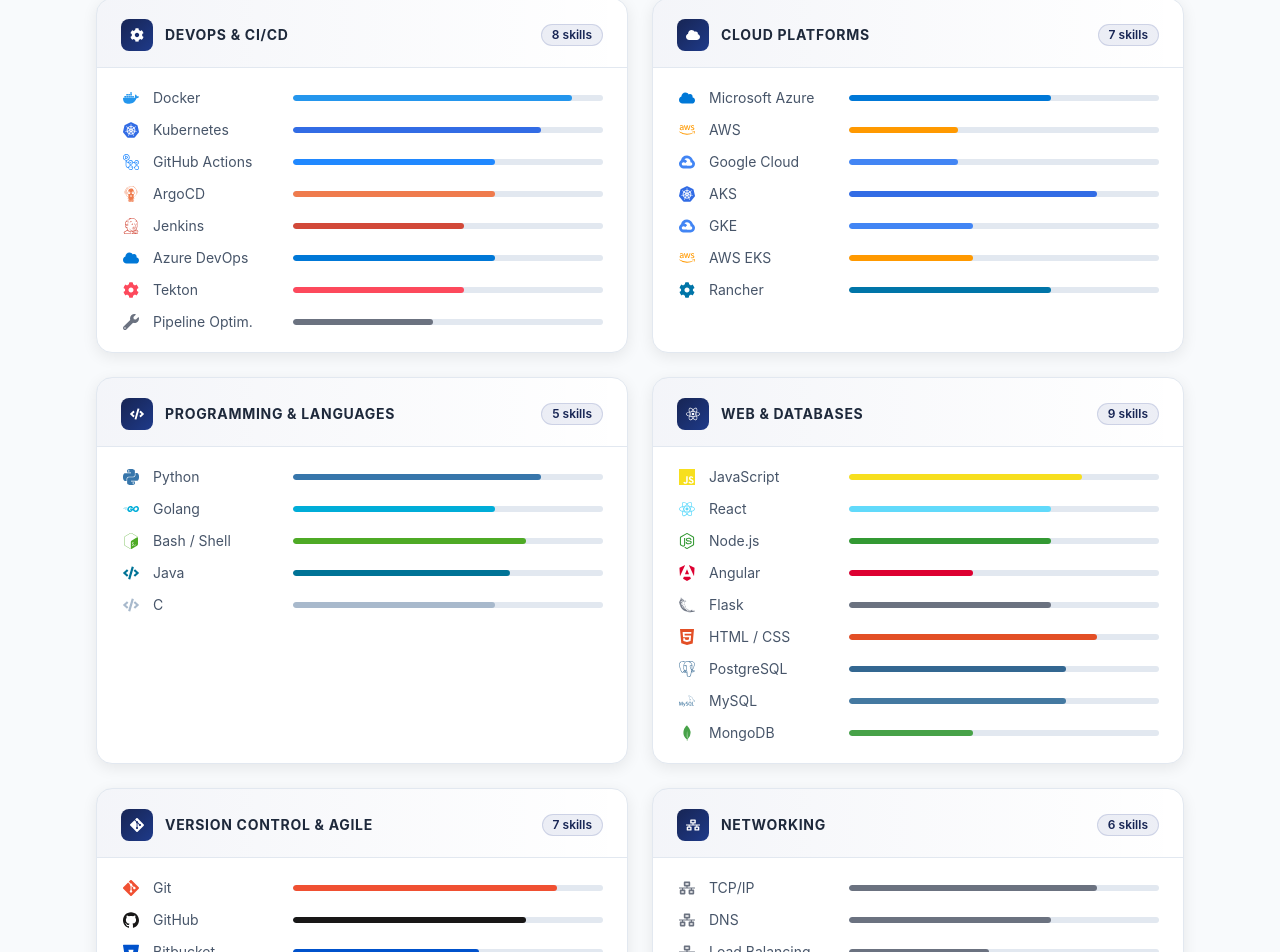
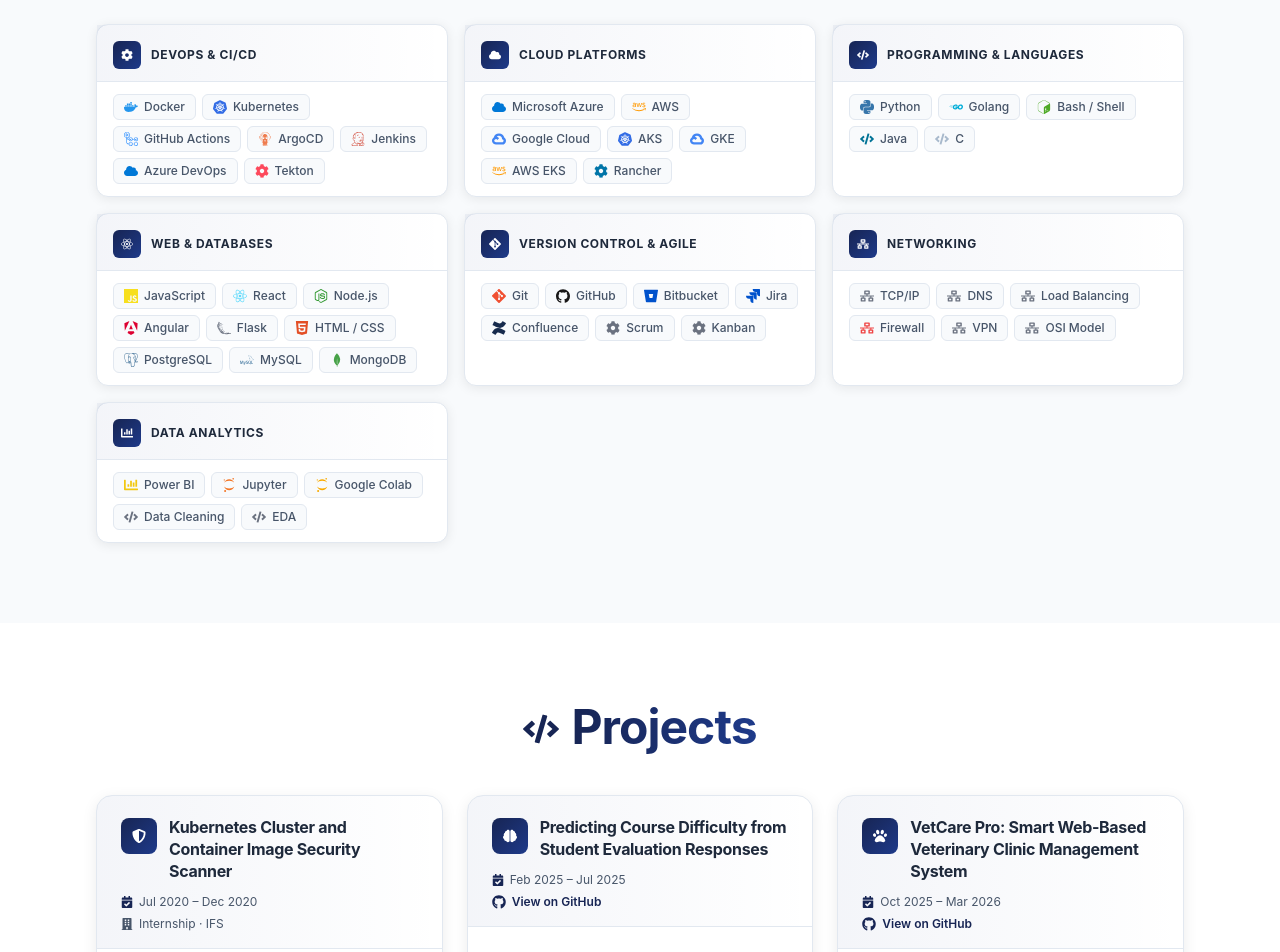
Before and after one commit to kalharatennakoon/kalharatennakoon.github.io, a React (Vite) app: page / in a window 1280 px wide. Shown: the part 3170-4122 px from the top of the page. Built offline with nearby package versions, Linux system fonts and the light colour scheme; a web font is replaced by a local one.

Commit message:
Refactor Education, Projects, and Skills components to enhance content accuracy, improve styling, and update skill representation

```diff
--- a/src/components/Education.tsx
+++ b/src/components/Education.tsx
@@ -71,7 +71,9 @@
                         'Data Structures & Algorithms',
                         'Network Security',
                         'Database Design',
-                        'UX/UI Design',
+                        'UI/UX Design',
+                        'Discrete Mathematics',
+                        'Digital Entrepreneurship',
                       ].map((item) => (
                         <li key={item} className="flex items-center gap-2 text-sm text-[var(--text-secondary)]">
                           <FaChevronRight className="text-[var(--color-primary)] text-xs flex-shrink-0" />
--- a/src/components/Projects.tsx
+++ b/src/components/Projects.tsx
@@ -1,9 +1,11 @@
-import { FaCode, FaGithub, FaBuilding, FaCalendarCheck } from 'react-icons/fa'
+import { FaCode, FaGithub, FaBuilding, FaCalendarCheck, FaShieldAlt, FaBrain, FaPaw, FaCar, FaHospital } from 'react-icons/fa'
+import type { IconType } from 'react-icons'
 
 interface Project {
   title: string
   description: string
   technologies: string[]
+  icon: IconType
   github?: string
   date?: string
   subtitle?: string
@@ -15,6 +17,7 @@
       title: 'Kubernetes Cluster and Container Image Security Scanner',
       description: 'Containerized security scanning tool deployed on Kubernetes to detect vulnerabilities in container images and cluster configurations for secure DevOps pipelines.',
       technologies: ['Docker', 'Kubernetes', 'Golang', 'ArgoCD', 'Rancher', 'AKS', 'GKE', 'Azure DevOps', 'Shell Scripting', 'CI/CD'],
+      icon: FaShieldAlt,
       date: 'Jul 2020 – Dec 2020',
       subtitle: 'Internship · IFS',
     },
@@ -22,6 +25,7 @@
       title: 'Predicting Course Difficulty from Student Evaluation Responses',
       description: 'Supervised ML models to predict perceived course difficulty from student evaluation data, identifying instructor attributes as key predictors using statistical validation and classification algorithms.',
       technologies: ['Python', 'Scikit-learn', 'Pandas', 'Matplotlib', 'Seaborn', 'SPSS', 'Machine Learning', 'Statistics'],
+      icon: FaBrain,
       github: 'https://github.com/kalharatennakoon/course-difficulty-analysis',
       date: 'Feb 2025 – Jul 2025',
     },
@@ -29,6 +33,7 @@
       title: 'VetCare Pro: Smart Web-Based Veterinary Clinic Management System',
       description: 'Full-stack veterinary clinic management system with appointment scheduling, electronic medical records, billing, inventory management, and an ML service for disease prediction and demand forecasting.',
       technologies: ['React', 'Node.js', 'Express', 'PostgreSQL', 'Python', 'Flask', 'Scikit-learn', 'JWT'],
+      icon: FaPaw,
       github: 'https://github.com/kalharatennakoon/vetcarepro',
       date: 'Oct 2025 – Mar 2026',
     },
@@ -36,12 +41,14 @@
       title: 'EcoRide Car Rental System',
       description: 'A Java-based car rental management system with vehicle management, booking system, payment processing, and automated invoice generation.',
       technologies: ['Java', 'OOP', 'File I/O', 'Data Persistence'],
+      icon: FaCar,
       github: 'https://github.com/kalharatennakoon/EcoRideCarRentalSystem',
     },
     {
       title: 'Hospital Appointment Management System',
       description: 'Complete hospital appointment system with queue-based rescheduling (FIFO), stack-based cancellation history (LIFO), and CSV data persistence.',
       technologies: ['Java', 'Data Structures', 'Queue', 'Stack', 'CSV'],
+      icon: FaHospital,
       github: 'https://github.com/kalharatennakoon/doctor_channeling_system',
     },
   ]
@@ -57,14 +64,19 @@
         </h2>
 
         <div className="grid grid-cols-1 md:grid-cols-2 lg:grid-cols-3 gap-6">
-          {projects.map((project) => (
+          {projects.map((project) => {
+            const Icon = project.icon
+            return (
             <div
               key={project.title}
               className="bg-[var(--card-bg)] rounded-2xl shadow-[0_4px_15px_var(--shadow)] border border-[var(--border-color)] hover:border-[rgba(30,58,138,0.35)] hover:-translate-y-1 hover:shadow-[0_8px_30px_rgba(30,58,138,0.12)] transition-all duration-300 overflow-hidden flex flex-col"
             >
               {/* Header */}
               <div className="px-6 pt-5 pb-4 border-b border-[var(--border-color)] bg-gradient-to-r from-[rgba(30,58,138,0.05)] to-transparent">
-                <div className="flex items-start justify-between gap-2 mb-3">
+                <div className="flex items-start gap-3 mb-3">
+                  <div className="w-9 h-9 rounded-lg bg-gradient-to-br from-[var(--color-primary)] to-[var(--color-primary-2)] flex items-center justify-center text-white text-sm flex-shrink-0 mt-0.5">
+                    <Icon />
+                  </div>
                   <h3 className="text-base font-bold text-[var(--text-primary)] leading-snug">{project.title}</h3>
                 </div>
                 <div className="flex flex-col gap-1.5">
@@ -83,9 +95,9 @@
                       href={project.github}
                       target="_blank"
                       rel="noopener noreferrer"
-                      className="inline-flex items-center gap-1.5 text-xs text-[var(--text-secondary)] hover:text-[var(--color-primary)] transition-colors w-fit"
+                      className="inline-flex items-center gap-1.5 text-xs font-semibold text-[var(--color-primary)] hover:text-[var(--color-primary-2)] hover:underline transition-colors w-fit"
                     >
-                      <FaGithub /> View on GitHub
+                      <FaGithub className="text-sm" /> View on GitHub
                     </a>
                   )}
                 </div>
@@ -108,7 +120,8 @@
                 </div>
               </div>
             </div>
-          ))}
+            )
+          })}
         </div>
       </div>
     </section>
--- a/src/components/Skills.tsx
+++ b/src/components/Skills.tsx
@@ -14,7 +14,6 @@
   name: string
   icon: IconType
   color: string
-  level: number
 }
 
 interface Category {
@@ -28,89 +27,88 @@
     title: 'DevOps & CI/CD',
     icon: FaCog,
     skills: [
-      { name: 'Docker',          icon: SiDocker,        color: '#2496ED', level: 90 },
-      { name: 'Kubernetes',      icon: SiKubernetes,    color: '#326CE5', level: 80 },
-      { name: 'GitHub Actions',  icon: SiGithubactions, color: '#2088FF', level: 65 },
-      { name: 'ArgoCD',          icon: SiArgo,          color: '#EF7B4D', level: 65 },
-      { name: 'Jenkins',         icon: SiJenkins,       color: '#D24939', level: 55 },
-      { name: 'Azure DevOps',    icon: FaCloud,         color: '#0078D7', level: 65 },
-      { name: 'Tekton',          icon: FaCog,           color: '#FD495C', level: 55 },
-      { name: 'Pipeline Optim.', icon: FaWrench,        color: '#6B7280', level: 45 },
+      { name: 'Docker',         icon: SiDocker,        color: '#2496ED' },
+      { name: 'Kubernetes',     icon: SiKubernetes,    color: '#326CE5' },
+      { name: 'GitHub Actions', icon: SiGithubactions, color: '#2088FF' },
+      { name: 'ArgoCD',         icon: SiArgo,          color: '#EF7B4D' },
+      { name: 'Jenkins',        icon: SiJenkins,       color: '#D24939' },
+      { name: 'Azure DevOps',   icon: FaCloud,         color: '#0078D7' },
+      { name: 'Tekton',         icon: FaCog,           color: '#FD495C' },
     ],
   },
   {
     title: 'Cloud Platforms',
     icon: FaCloud,
     skills: [
-      { name: 'Microsoft Azure', icon: FaCloud,       color: '#0078D7', level: 65 },
-      { name: 'AWS',             icon: FaAws,         color: '#FF9900', level: 35 },
-      { name: 'Google Cloud',    icon: SiGooglecloud, color: '#4285F4', level: 35 },
-      { name: 'AKS',             icon: SiKubernetes,  color: '#326CE5', level: 80 },
-      { name: 'GKE',             icon: SiGooglecloud, color: '#4285F4', level: 40 },
-      { name: 'AWS EKS',         icon: FaAws,         color: '#FF9900', level: 40 },
-      { name: 'Rancher',         icon: FaCog,         color: '#0075A8', level: 65 },
+      { name: 'Microsoft Azure', icon: FaCloud,       color: '#0078D7' },
+      { name: 'AWS',             icon: FaAws,         color: '#FF9900' },
+      { name: 'Google Cloud',    icon: SiGooglecloud, color: '#4285F4' },
+      { name: 'AKS',             icon: SiKubernetes,  color: '#326CE5' },
+      { name: 'GKE',             icon: SiGooglecloud, color: '#4285F4' },
+      { name: 'AWS EKS',         icon: FaAws,         color: '#FF9900' },
+      { name: 'Rancher',         icon: FaCog,         color: '#0075A8' },
     ],
   },
   {
     title: 'Programming & Languages',
     icon: FaCode,
     skills: [
-      { name: 'Python',       icon: SiPython,  color: '#3776AB', level: 80 },
-      { name: 'Golang',       icon: SiGo,      color: '#00ADD8', level: 65 },
-      { name: 'Bash / Shell', icon: SiGnubash, color: '#4EAA25', level: 75 },
-      { name: 'Java',         icon: FaCode,    color: '#007396', level: 70 },
-      { name: 'C',            icon: FaCode,    color: '#A8B9CC', level: 65 },
+      { name: 'Python',       icon: SiPython,  color: '#3776AB' },
+      { name: 'Golang',       icon: SiGo,      color: '#00ADD8' },
+      { name: 'Bash / Shell', icon: SiGnubash, color: '#4EAA25' },
+      { name: 'Java',         icon: FaCode,    color: '#007396' },
+      { name: 'C',            icon: FaCode,    color: '#A8B9CC' },
     ],
   },
   {
     title: 'Web & Databases',
     icon: SiReact,
     skills: [
-      { name: 'JavaScript', icon: SiJavascript, color: '#F7DF1E', level: 75 },
-      { name: 'React',      icon: SiReact,      color: '#61DAFB', level: 65 },
-      { name: 'Node.js',    icon: SiNodedotjs,  color: '#339933', level: 65 },
-      { name: 'Angular',    icon: SiAngular,    color: '#DD0031', level: 40 },
-      { name: 'Flask',      icon: SiFlask,      color: '#6B7280', level: 65 },
-      { name: 'HTML / CSS', icon: SiHtml5,      color: '#E34F26', level: 80 },
-      { name: 'PostgreSQL', icon: SiPostgresql, color: '#336791', level: 70 },
-      { name: 'MySQL',      icon: SiMysql,      color: '#4479A1', level: 70 },
-      { name: 'MongoDB',    icon: SiMongodb,    color: '#47A248', level: 40 },
+      { name: 'JavaScript', icon: SiJavascript, color: '#F7DF1E' },
+      { name: 'React',      icon: SiReact,      color: '#61DAFB' },
+      { name: 'Node.js',    icon: SiNodedotjs,  color: '#339933' },
+      { name: 'Angular',    icon: SiAngular,    color: '#DD0031' },
+      { name: 'Flask',      icon: SiFlask,      color: '#6B7280' },
+      { name: 'HTML / CSS', icon: SiHtml5,      color: '#E34F26' },
+      { name: 'PostgreSQL', icon: SiPostgresql, color: '#336791' },
+      { name: 'MySQL',      icon: SiMysql,      color: '#4479A1' },
+      { name: 'MongoDB',    icon: SiMongodb,    color: '#47A248' },
     ],
   },
   {
     title: 'Version Control & Agile',
     icon: SiGit,
     skills: [
-      { name: 'Git',        icon: SiGit,        color: '#F05032', level: 85 },
-      { name: 'GitHub',     icon: SiGithub,     color: '#181717', level: 75 },
-      { name: 'Bitbucket',  icon: SiBitbucket,  color: '#0052CC', level: 60 },
-      { name: 'Jira',       icon: SiJira,       color: '#0052CC', level: 60 },
-      { name: 'Confluence', icon: SiConfluence, color: '#172B4D', level: 60 },
-      { name: 'Scrum',      icon: FaCog,        color: '#6B7280', level: 70 },
-      { name: 'Kanban',     icon: FaCog,        color: '#6B7280', level: 70 },
+      { name: 'Git',        icon: SiGit,        color: '#F05032' },
+      { name: 'GitHub',     icon: SiGithub,     color: '#181717' },
+      { name: 'Bitbucket',  icon: SiBitbucket,  color: '#0052CC' },
+      { name: 'Jira',       icon: SiJira,       color: '#0052CC' },
+      { name: 'Confluence', icon: SiConfluence, color: '#172B4D' },
+      { name: 'Scrum',      icon: FaCog,        color: '#6B7280' },
+      { name: 'Kanban',     icon: FaCog,        color: '#6B7280' },
     ],
   },
   {
     title: 'Networking',
     icon: FaNetworkWired,
     skills: [
-      { name: 'TCP/IP',         icon: FaNetworkWired, color: '#6B7280', level: 80 },
-      { name: 'DNS',            icon: FaNetworkWired, color: '#6B7280', level: 65 },
-      { name: 'Load Balancing', icon: FaNetworkWired, color: '#6B7280', level: 45 },
-      { name: 'Firewall',       icon: FaNetworkWired, color: '#EF4444', level: 45 },
-      { name: 'VPN',            icon: FaNetworkWired, color: '#6B7280', level: 55 },
-      { name: 'OSI Model',      icon: FaNetworkWired, color: '#6B7280', level: 75 },
+      { name: 'TCP/IP',         icon: FaNetworkWired, color: '#6B7280' },
+      { name: 'DNS',            icon: FaNetworkWired, color: '#6B7280' },
+      { name: 'Load Balancing', icon: FaNetworkWired, color: '#6B7280' },
+      { name: 'Firewall',       icon: FaNetworkWired, color: '#EF4444' },
+      { name: 'VPN',            icon: FaNetworkWired, color: '#6B7280' },
+      { name: 'OSI Model',      icon: FaNetworkWired, color: '#6B7280' },
     ],
   },
   {
     title: 'Data Analytics',
     icon: FaChartBar,
     skills: [
-      { name: 'Power BI',      icon: FaChartBar, color: '#F2C811', level: 65 },
-      { name: 'Jupyter',       icon: SiJupyter,  color: '#F37626', level: 65 },
-      { name: 'Google Colab',  icon: SiJupyter,  color: '#F9AB00', level: 55 },
-      { name: 'Data Cleaning', icon: FaCode,     color: '#6B7280', level: 70 },
-      { name: 'EDA',           icon: FaCode,     color: '#6B7280', level: 45 },
+      { name: 'Power BI',      icon: FaChartBar, color: '#F2C811' },
+      { name: 'Jupyter',       icon: SiJupyter,  color: '#F37626' },
+      { name: 'Google Colab',  icon: SiJupyter,  color: '#F9AB00' },
+      { name: 'Data Cleaning', icon: FaCode,     color: '#6B7280' },
+      { name: 'EDA',           icon: FaCode,     color: '#6B7280' },
     ],
   },
 ]
@@ -126,64 +124,38 @@
           </span>
         </h2>
 
-        <div className="grid grid-cols-1 md:grid-cols-2 gap-6">
+        <div className="grid grid-cols-1 sm:grid-cols-2 lg:grid-cols-3 gap-4">
           {skillCategories.map((category) => {
             const CatIcon = category.icon
             return (
               <div
                 key={category.title}
-                className="bg-[var(--card-bg)] rounded-2xl shadow-[0_4px_15px_var(--shadow)] border border-[var(--border-color)] hover:border-[rgba(30,58,138,0.35)] hover:-translate-y-1 hover:shadow-[0_8px_30px_rgba(30,58,138,0.12)] transition-all duration-300 overflow-hidden"
+                className="bg-[var(--card-bg)] rounded-xl shadow-[0_2px_12px_var(--shadow)] border border-[var(--border-color)] hover:border-[rgba(30,58,138,0.35)] hover:-translate-y-0.5 hover:shadow-[0_6px_24px_rgba(30,58,138,0.1)] transition-all duration-300"
               >
                 {/* Card header */}
-                <div className="px-6 pt-5 pb-4 border-b border-[var(--border-color)] bg-gradient-to-r from-[rgba(30,58,138,0.05)] to-transparent">
-                  <div className="flex items-center justify-between">
-                    <div className="flex items-center gap-3">
-                      <div className="w-8 h-8 rounded-lg bg-gradient-to-br from-[var(--color-primary)] to-[var(--color-primary-2)] flex items-center justify-center flex-shrink-0">
-                        <CatIcon className="text-white text-sm" />
-                      </div>
-                      <h3 className="text-sm font-bold text-[var(--text-primary)] uppercase tracking-wider">
-                        {category.title}
-                      </h3>
+                <div className="px-4 pt-4 pb-3 border-b border-[var(--border-color)] bg-gradient-to-r from-[rgba(30,58,138,0.05)] to-transparent">
+                  <div className="flex items-center gap-2.5">
+                    <div className="w-7 h-7 rounded-md bg-gradient-to-br from-[var(--color-primary)] to-[var(--color-primary-2)] flex items-center justify-center flex-shrink-0">
+                      <CatIcon className="text-white text-xs" />
                     </div>
-                    <span className="text-xs font-semibold px-2.5 py-0.5 rounded-full bg-[rgba(30,58,138,0.08)] text-[var(--color-primary)] border border-[rgba(30,58,138,0.15)]">
-                      {category.skills.length} skills
-                    </span>
+                    <h3 className="text-xs font-bold text-[var(--text-primary)] uppercase tracking-wider leading-tight">
+                      {category.title}
+                    </h3>
                   </div>
                 </div>
 
-                {/* Card body — skills list */}
-                <div className="px-6 py-5 space-y-3">
+                {/* Skill pills */}
+                <div className="px-4 py-3 flex flex-wrap gap-1.5">
                   {category.skills.map((skill) => {
                     const Icon = skill.icon
                     return (
-                      <div key={skill.name} className="flex items-center gap-3">
-                        {/* Brand-colored icon */}
-                        <div className="w-5 flex-shrink-0 flex items-center justify-center">
-                          <Icon style={{ color: skill.color }} className="text-base" />
-                        </div>
-
-                        {/* Name */}
-                        <span className="text-sm text-[var(--text-secondary)] w-32 flex-shrink-0 truncate">
-                          {skill.name}
-                        </span>
-
-                        {/* Progress bar with tooltip */}
-                        <div className="relative flex-1 group">
-                          <div className="h-1.5 bg-[var(--border-color)] rounded-full overflow-hidden">
-                            <div
-                              className="h-full rounded-full transition-all duration-700"
-                              style={{ width: `${skill.level}%`, backgroundColor: skill.color }}
-                            />
-                          </div>
-                          {/* Tooltip */}
-                          <div
-                            className="absolute bottom-full mb-2 -translate-x-1/2 bg-[var(--card-bg)] border border-[var(--border-color)] text-[var(--text-primary)] text-xs font-semibold px-2 py-0.5 rounded-lg shadow-md opacity-0 group-hover:opacity-100 transition-opacity duration-200 pointer-events-none whitespace-nowrap z-10"
-                            style={{ left: `${skill.level}%` }}
-                          >
-                            {skill.level}%
-                          </div>
-                        </div>
-                      </div>
+                      <span
+                        key={skill.name}
+                        className="inline-flex items-center gap-1.5 px-2.5 py-1 rounded-md bg-[var(--bg-secondary)] dark:bg-[rgba(255,255,255,0.04)] border border-[var(--border-color)] text-xs font-medium text-[var(--text-secondary)] hover:border-[rgba(30,58,138,0.3)] hover:text-[var(--text-primary)] transition-colors duration-150"
+                      >
+                        <Icon style={{ color: skill.color }} className="text-sm flex-shrink-0" />
+                        {skill.name}
+                      </span>
                     )
                   })}
                 </div>
```
